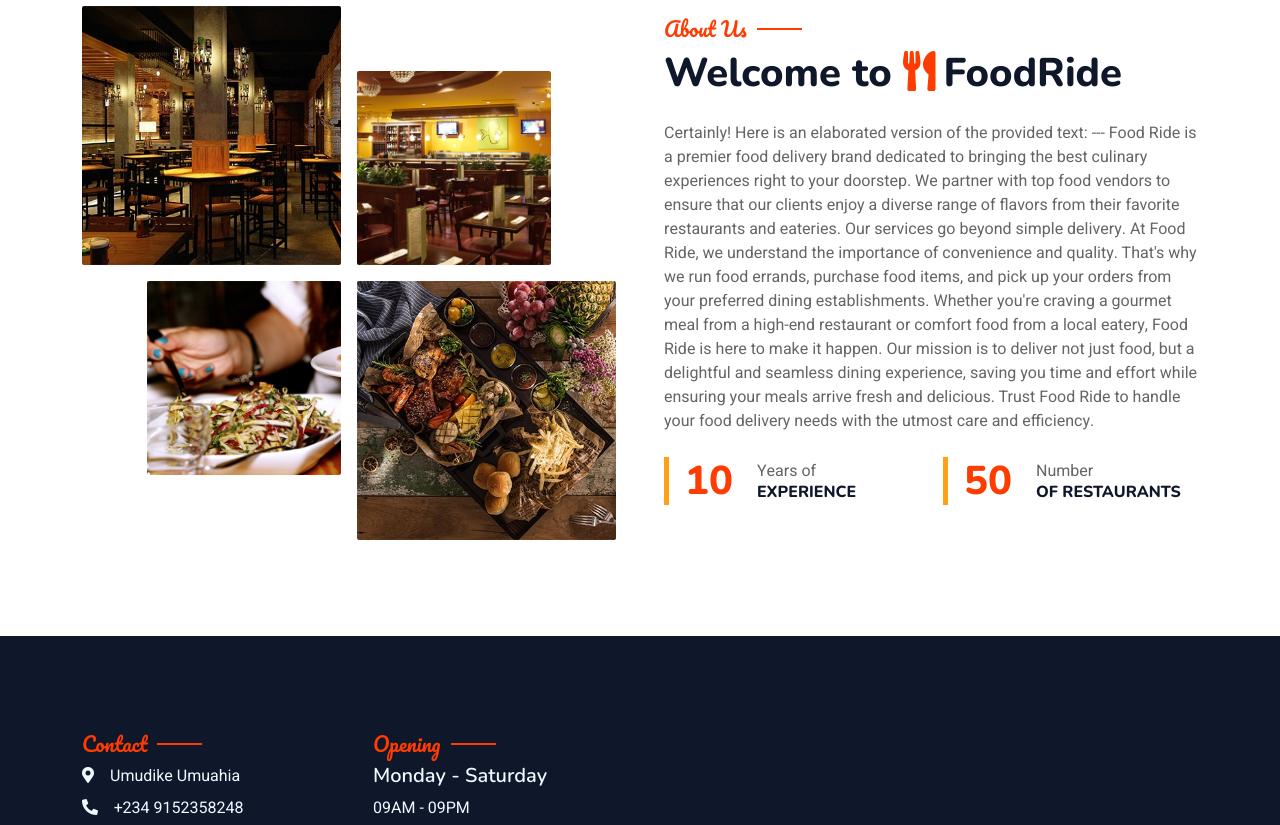
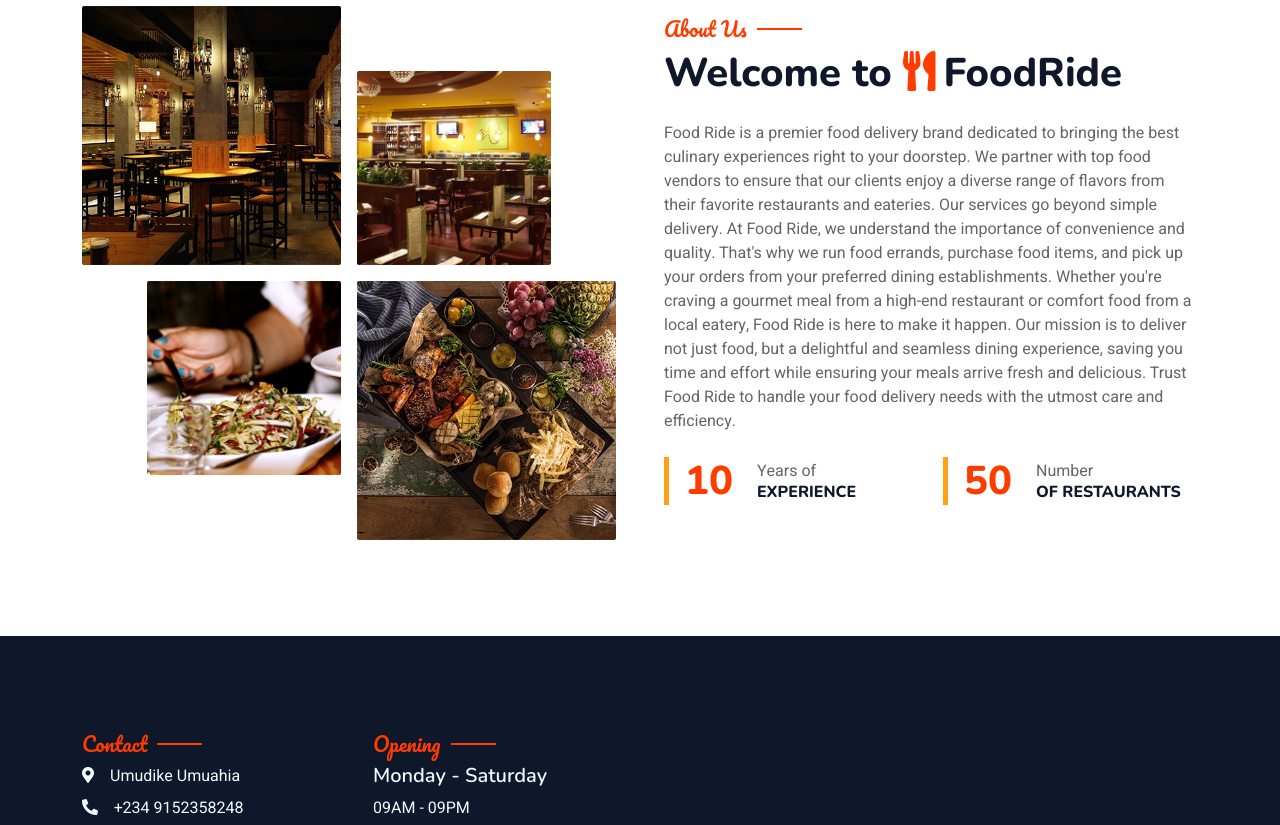
Before and after one commit to teddyBearCoder/AID-DEp, a plain HTML site: page index.html in a window 1280 px wide. Shown: the part 1240-2065 px from the top of the page. Drawn offline with nearby package versions, Linux system fonts and the light colour scheme.

Commit message:
Update index.html

```diff
--- a/index.html
+++ b/index.html
@@ -150,11 +150,7 @@
                     <div class="col-lg-6">
                         <h5 class="section-title ff-secondary text-start  fw-normal" style="color:#ff3c00; border-color: #ff8533;">About Us</h5>
                         <h1 class="mb-4">Welcome to <i class="fa fa-utensils  me-2"  style="color:#ff3c00; border-color: #ff8533;"></i>FoodRide</h1>
-                        <p class="mb-4">Certainly! Here is an elaborated version of the provided text:
-
-                            ---
-
-                            Food Ride is a premier food delivery brand dedicated to bringing the best culinary experiences right to your doorstep. We partner with top food vendors to ensure that our clients enjoy a diverse range of flavors from their favorite restaurants and eateries.
+                        <p class="mb-4">Food Ride is a premier food delivery brand dedicated to bringing the best culinary experiences right to your doorstep. We partner with top food vendors to ensure that our clients enjoy a diverse range of flavors from their favorite restaurants and eateries.
 
                             Our services go beyond simple delivery. At Food Ride, we understand the importance of convenience and quality. That's why we run food errands, purchase food items, and pick up your orders from your preferred dining establishments. Whether you're craving a gourmet meal from a high-end restaurant or comfort food from a local eatery, Food Ride is here to make it happen.
 
```
